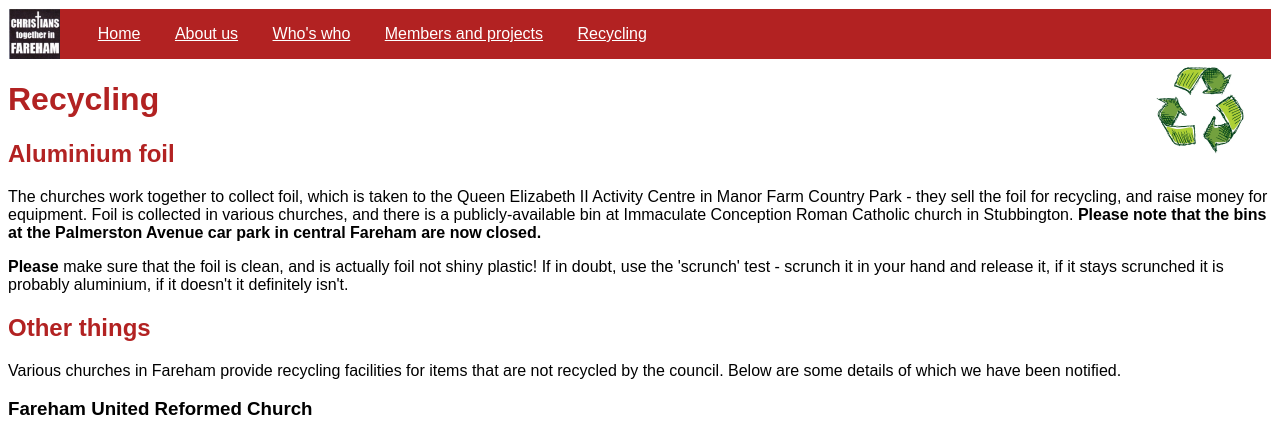
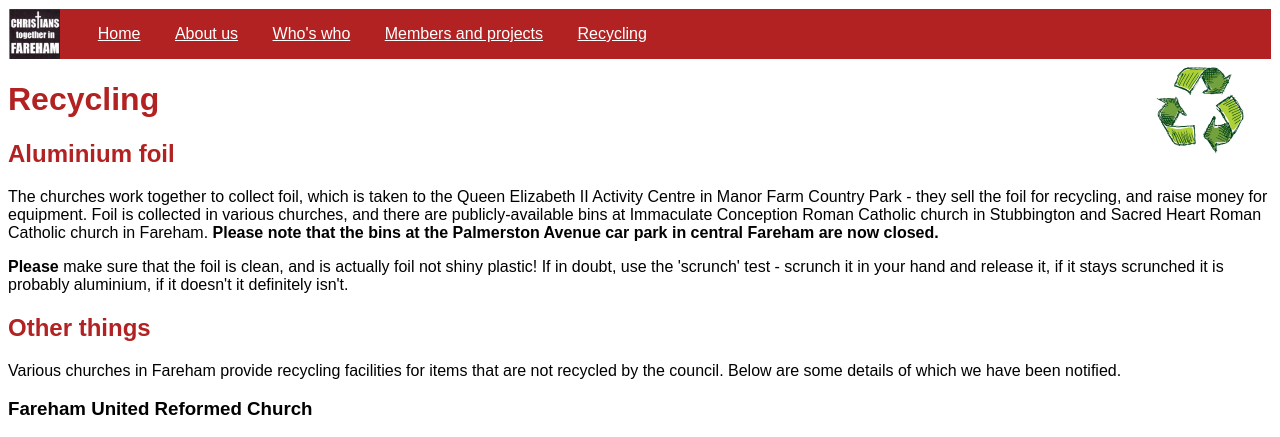
Before and after one commit to hicksjduk/ctif-website, a PHP site: page /recycling.php in a window 1280 px wide. Shown: the top 437 px of the page. Run offline with PHP 8.4, Linux system fonts and the light colour scheme.

Commit message:
Up to date

```diff
--- a/public/recycling.php
+++ b/public/recycling.php
@@ -14,9 +14,10 @@ include("nav.html")
 <h2><a id="foil">Aluminium foil</a></h2>
 <p>The churches work together to collect foil, which is taken to the Queen Elizabeth II
 Activity Centre in Manor Farm Country Park - they sell the foil for recycling, and raise money
-for equipment. Foil is collected in various churches, and there is a publicly-available bin
+for equipment. Foil is collected in various churches, and there are publicly-available bins
 at Immaculate Conception Roman Catholic
-church in Stubbington. <b>Please note that the bins at the Palmerston Avenue car park in central Fareham
+church in Stubbington and Sacred Heart Roman Catholic church in Fareham.
+<b>Please note that the bins at the Palmerston Avenue car park in central Fareham
 are now closed.</b>
 <p><b>Please</b> make sure that the foil is clean, and is actually foil not shiny plastic!
 If in doubt, use the 'scrunch' test - scrunch it in your hand and release it, if it stays scrunched
@@ -39,7 +40,8 @@ These will then be taken to the Methodist Church as part of the Terracycle proje
 </ul>
 <h3>St John's</h3>
 <p>Used stamps, coins, spectacles, hearing aids, mobile phones, ink cartridges, aluminum foil,
-milk bottle tops. See <a href="https://stjohnsfareham.org.uk/ecochurch/">the church's
+milk bottle tops.
+See <a href="https://stjohnsfareham.org.uk/buildings-and-bookings/recycling/">the church's
 recycling page</a> for more details.
 <h3>Fareham Methodist Church - Terracycle</h3>
 <p>There is a blue Terracycle bin outside the church, in which a variety of items can be placed.
```
